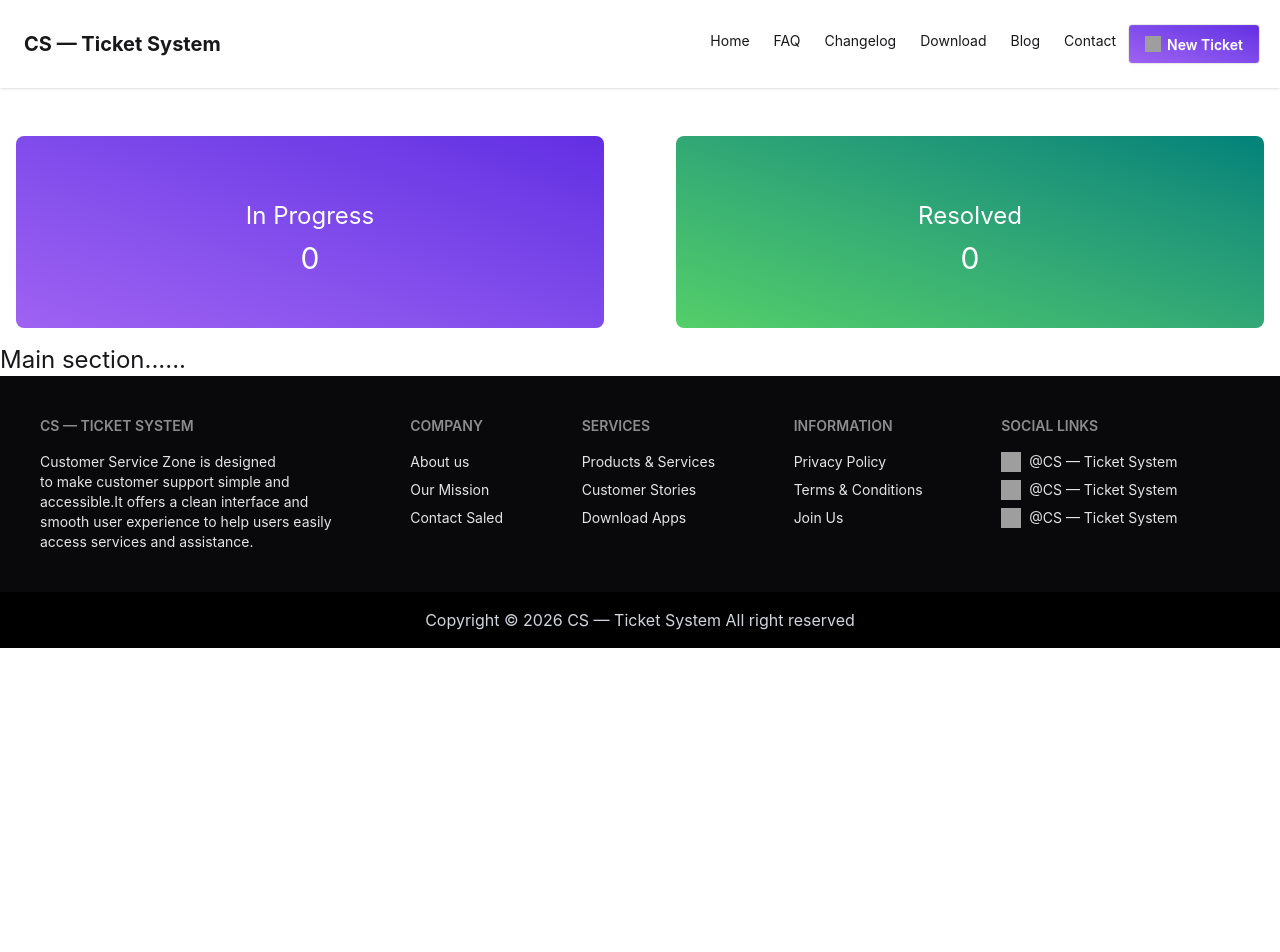
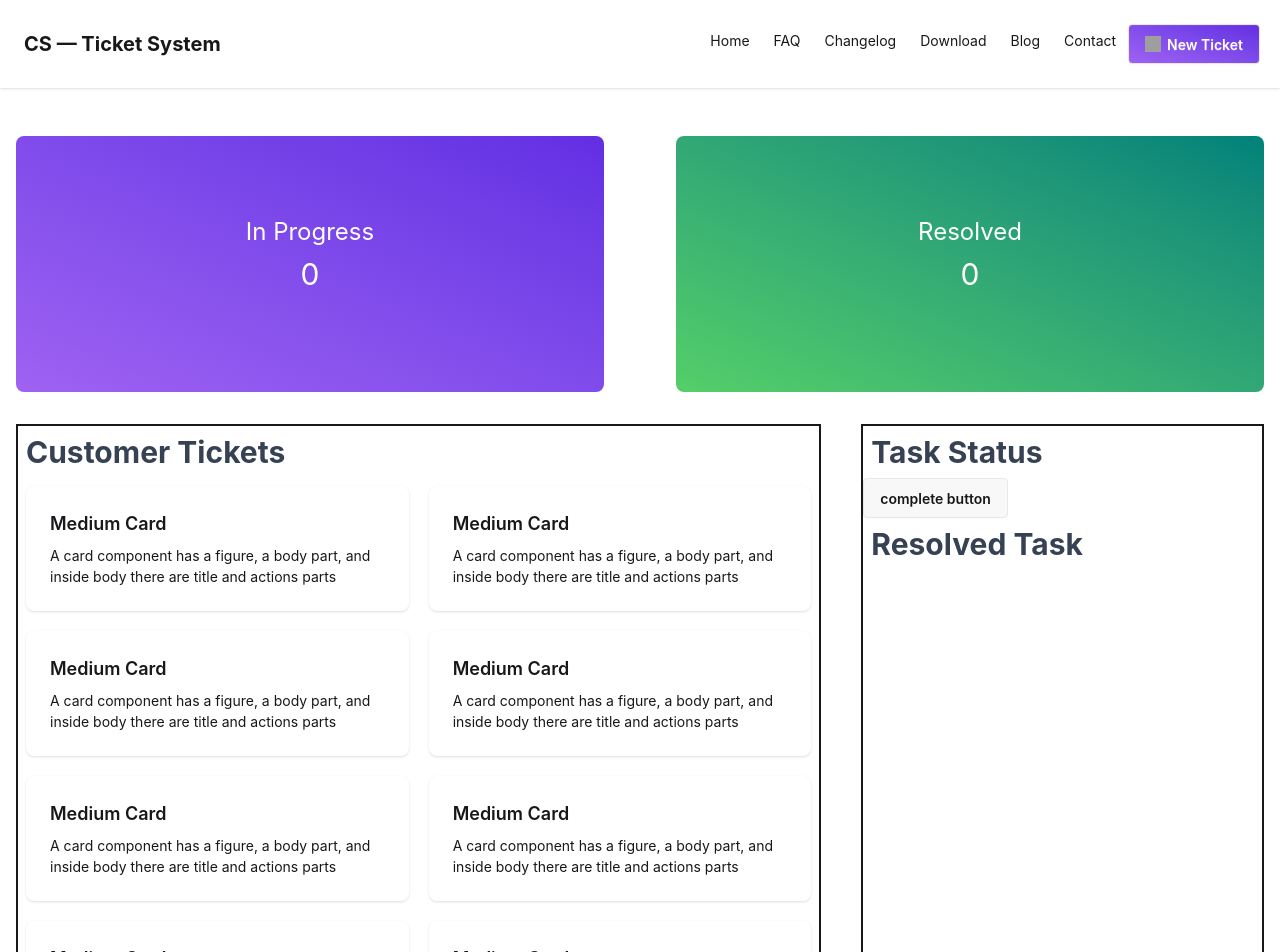
Before and after one commit to Rifat-Earth/customer-service-zone, a React (Vite) app: page / in a window 1280 px wide. Shown: the top 952 px of the page. Before the commit the page ends 800 px from the top, so only its background shows below. Built offline with nearby package versions, Linux system fonts and the light colour scheme; grey boxes are pictures that could not be loaded.

Commit message:
add json data and fetching into all card

```diff
--- a/src/App.jsx
+++ b/src/App.jsx
@@ -1,8 +1,14 @@
 
+import { Suspense } from 'react'
 import './App.css'
 import Banner from './Components/Banner/Banner'
+import AllCard from './Components/Cards/AllCard/AllCard'
 import Footer from './Components/Footer/Footer'
 import Navbar from './Components/Navbar/Navbar'
+
+
+const customerPromise = fetch("../Customer.json")
+.then(res=>res.json())
 
 function App() {
 
@@ -11,7 +17,9 @@ function App() {
     <>
      <Navbar></Navbar>
      <Banner></Banner>
-     <h1 className='text-2xl'>Main section......</h1>
+     <Suspense fallback="<p>card is Loading...</p>">
+      <AllCard customerPromise ={customerPromise} ></AllCard>
+     </Suspense>
      <Footer></Footer>
     </>
   )
--- a/src/Components/Banner/Banner.jsx
+++ b/src/Components/Banner/Banner.jsx
@@ -5,14 +5,17 @@ import React from 'react';
 const Banner = () => {
     return (
         <div className='flex-col mr-8 md:mr-0 md:flex md:flex-row gap-10 '>
-           <div
-            className='text-center py-16 rounded-lg mt-12 m-4 p-4 w-full h-48 bg-linear-to-bl from-[#632EE3] to-[#9F62F2]'>
-
+           <div className='bg-cover text-center py-20 rounded-lg mt-12 m-4 p-4 w-full h-64 bg-linear-to-bl from-[#632EE3] to-[#9F62F2] bg-no-repeat bg-center'
+            >
+            {/* <img src={vector1} alt="" />
+            <img src={vector2} alt="" /> */}
             <h1 className="text-2xl  text-white">In Progress</h1>
             <h1 className='text-3xl mt-2 text-white'>0</h1>
            </div>
            <div
-            className=" text-center py-16 w-full rounded-lg mt-12 m-4 p-4 h-48 bg-linear-to-bl from-[#00827A] to-[#54CF68]">
+            className=" text-center py-20 w-full rounded-lg mt-12 m-4 p-4 h-64 bg-linear-to-bl from-[#00827A] to-[#54CF68]">
+           {/* <img src={vector1} alt="background-not found" />
+            <img src={vector2} alt="background-not found" /> */}
            <h1 className='text-2xl text-white '>Resolved</h1>
             <h1 className='text-3xl mt-2 text-white '>0</h1>
            </div>
--- /dev/null
+++ b/src/Components/Cards/AllCard/AllCard.jsx
@@ -0,0 +1,34 @@
+import React, { use } from 'react';
+import SingleCard from '../SingleCard/SingleCard';
+
+const AllCard = ({ customerPromise }) => {
+
+    const customerData = use(customerPromise)
+
+
+    return (
+        <div className='flex gap-10 m-2 p-2 bg-base-100'>
+            <div className='w-2/3 border-2'>
+                <h1 className='text-3xl font-bold text-gray-700 p-2 '>Customer Tickets</h1>
+            <div className='gap-5 grid md:grid-cols-2 p-2'>
+                {
+                    customerData.map(customer => <SingleCard key={customer.id} customer={customer}></SingleCard>)
+                }
+            </div>
+            </div>
+            <div className='border-2 w-1/3'>
+                <h1 className='text-3xl font-bold text-gray-700 p-2'>Task Status</h1>
+                <div>
+                    <div>
+                      <h1 className='btn'>complete button</h1>
+                    </div>
+                    <div>
+                        <h1 className='text-3xl font-bold text-gray-700 p-2'>Resolved Task</h1>
+                    </div>
+                </div>
+            </div>
+        </div>
+    );
+};
+
+export default AllCard;
--- /dev/null
+++ b/src/Components/Cards/SingleCard/SingleCard.jsx
@@ -0,0 +1,16 @@
+import React from 'react';
+
+const SingleCard = ({ customer }) => {
+    console.log(customer);
+    return (
+        <div className="card w-full bg-base-100 card-md shadow-sm">
+            <div className="card-body">
+                <h2 className="card-title">Medium Card</h2>
+                <p>A card component has a figure, a body part, and inside body there are title and actions parts</p>
+
+            </div>
+        </div>
+    );
+};
+
+export default SingleCard;
```
